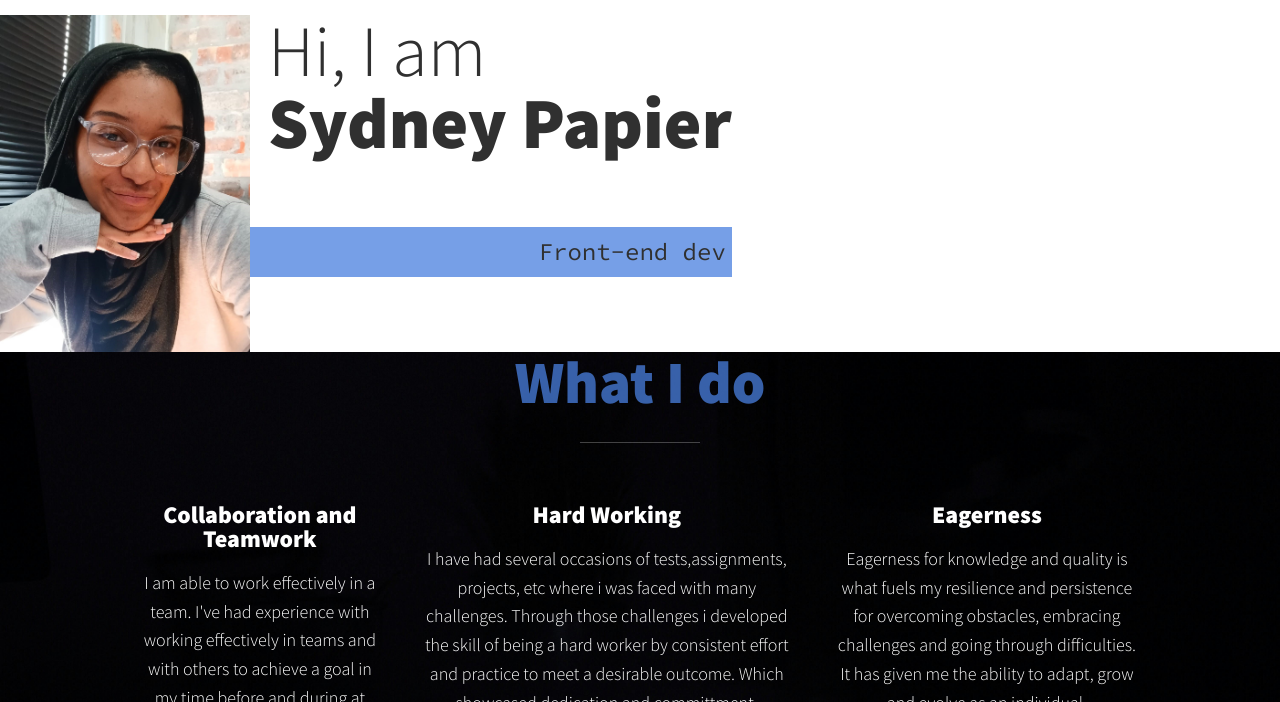
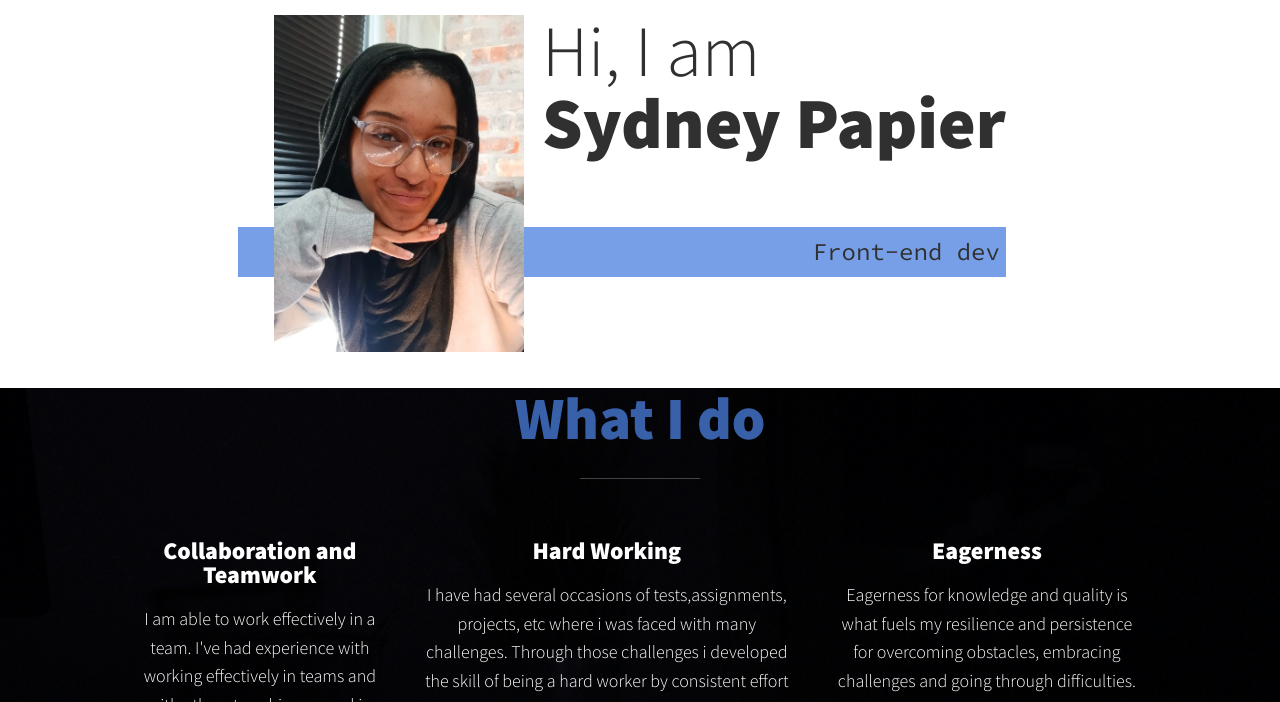
Before and after one commit to sydney-papier-19/Module_7R_CS20240197_WFC2407_GroupA_Sasha-Heyburgh, a plain HTML site: page Module_7R_CS20240197_WFC2407_GroupA_Sydney-Papier_SDF07_R-main/index.html in a window 1280 px wide. Shown: the part 98-800 px from the top of the page. Drawn offline with nearby package versions, Linux system fonts and the light colour scheme.

Commit message:
fixed centering and bottom margin of intro

```diff
--- a/Module_7R_CS20240197_WFC2407_GroupA_Sydney-Papier_SDF07_R-main/styles.css
+++ b/Module_7R_CS20240197_WFC2407_GroupA_Sydney-Papier_SDF07_R-main/styles.css
@@ -234,6 +234,9 @@ header {
 /*Intro section */
 .intro{
     position:relative;
+    margin-left: auto; /* this line+ following line centers intro section.*/
+    margin-right: auto;
+    margin-bottom: 2em; /* spaces intro from "What I Do" section.*/
 }
 
 .section__subtitle--intro{
```
